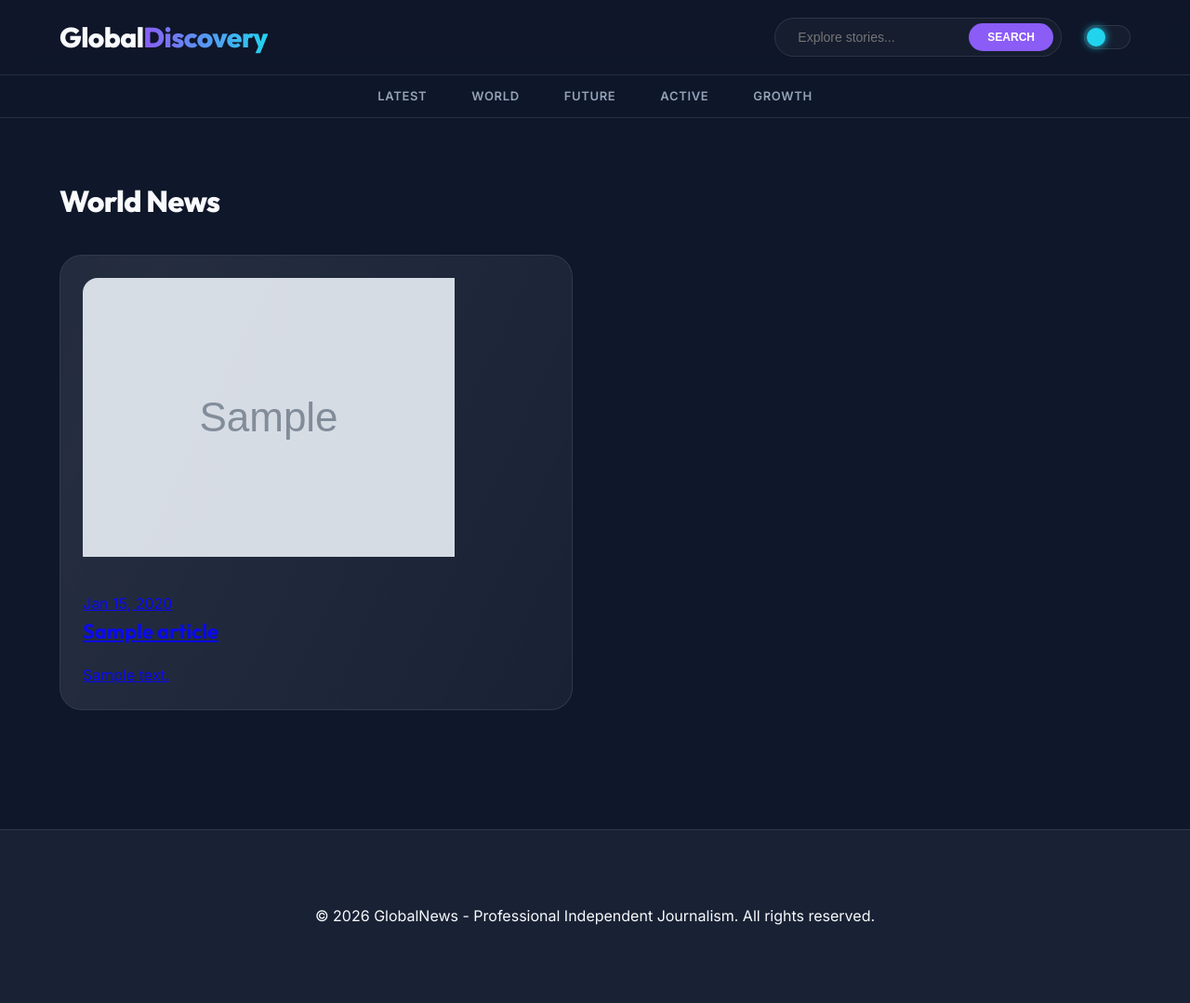
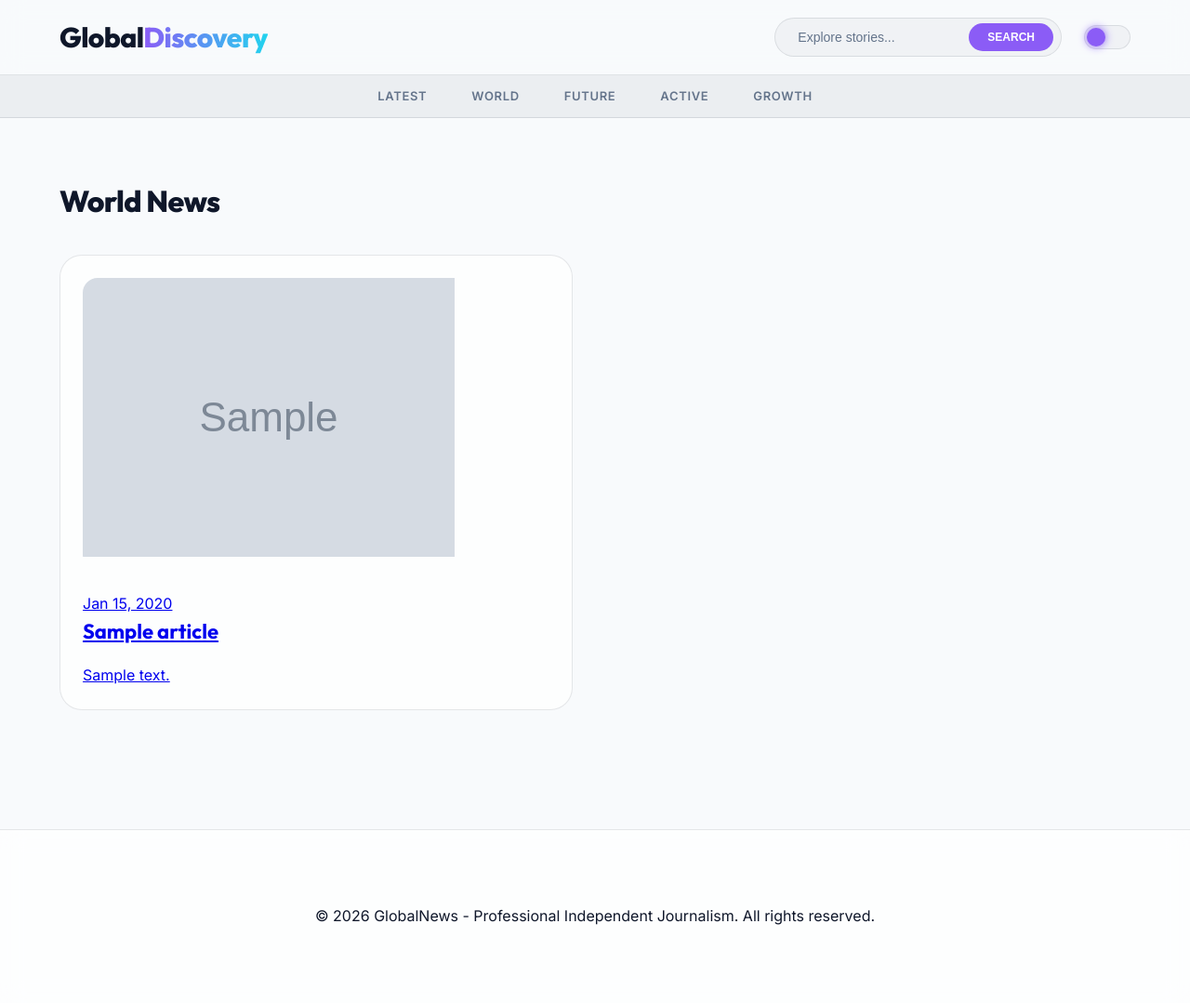
Before and after one commit to AsbinGhimire/news-sphere, a Django app: page /category/World/ in a window 1280 px wide. Shown: the whole page at 93% size. Run offline with Django 5.2, Linux system fonts and the light colour scheme; tables that the repository leaves empty hold one stand-in row (values such as "Sample post"); grey boxes marked "Sample" are stand-in pictures.

Commit message:
UI: Set Light Mode as primary, fix theme toggle logic and syntax

```diff
--- a/static/css/style.css
+++ b/static/css/style.css
@@ -1,29 +1,29 @@
 :root {
     --primary: #8b5cf6; /* Electric Violet */
-    --primary-glow: rgba(139, 92, 246, 0.4);
+    --primary-glow: rgba(139, 92, 246, 0.15);
     --secondary: #22d3ee; /* Cyan */
-    --bg: #0f172a; /* Deep Slate */
-    --bg-card: rgba(30, 41, 59, 0.7); /* Glass Slate */
+    --bg: #f8fafc; /* Light Slate Foundation */
+    --bg-card: rgba(255, 255, 255, 0.7); /* Frost Glass */
+    --text: #0f172a; /* Deep Slate Text */
+    --text-muted: #64748b;
+    --border: rgba(15, 23, 42, 0.1);
+    --white: #ffffff;
+    --container-width: 1200px;
+    --glass: rgba(15, 23, 42, 0.03);
+    --glass-heavy: rgba(248, 250, 252, 0.82);
+    --blur: blur(12px);
+}
+
+/* Obsidian (Dark Mode) Theme Overrides */
+body.dark-mode {
+    --bg: #0f172a;
+    --bg-card: rgba(30, 41, 59, 0.7);
     --text: #f8fafc;
     --text-muted: #94a3b8;
     --border: rgba(255, 255, 255, 0.1);
-    --white: #ffffff;
-    --container-width: 1200px;
     --glass: rgba(255, 255, 255, 0.03);
     --glass-heavy: rgba(15, 23, 42, 0.8);
-    --blur: blur(12px);
-}
-
-/* Frost (Light Mode) Theme */
-body.light-mode {
-    --bg: #f8fafc;
-    --bg-card: rgba(255, 255, 255, 0.7);
-    --text: #0f172a;
-    --text-muted: #64748b;
-    --border: rgba(15, 23, 42, 0.1);
-    --glass: rgba(15, 23, 42, 0.03);
-    --glass-heavy: rgba(248, 250, 252, 0.82);
-    --primary-glow: rgba(139, 92, 246, 0.15);
+    --primary-glow: rgba(139, 92, 246, 0.4);
 }
 
 * {
@@ -55,6 +55,7 @@ body {
     line-height: 1.6;
     -webkit-font-smoothing: antialiased;
     overflow-x: hidden;
+    transition: background-color 0.4s ease, color 0.4s ease;
 }
 
 h1, h2, h3, .logo {
@@ -124,16 +125,16 @@ h1, h2, h3, .logo {
     left: 2px;
     width: 20px;
     height: 20px;
-    background: var(--secondary);
+    background: var(--primary);
     border-radius: 50%;
     transition: all 0.4s cubic-bezier(0.4, 0, 0.2, 1);
-    box-shadow: 0 0 10px var(--secondary);
+    box-shadow: 0 0 10px var(--primary);
 }
 
-body.light-mode .theme-icon {
+body.dark-mode .theme-icon {
     transform: translateX(24px);
-    background: var(--primary);
-    box-shadow: 0 0 10px var(--primary);
+    background: var(--secondary);
+    box-shadow: 0 0 10px var(--secondary);
 }
 
 .logo {
@@ -169,10 +170,14 @@ body.light-mode .theme-icon {
     background: transparent;
     border: none;
     padding: 0.5rem 1rem;
-    color: white;
+    color: var(--text);
     font-size: 0.875rem;
     width: 200px;
     outline: none;
+}
+
+.search-form input::placeholder {
+    color: var(--text-muted);
 }
 
 .search-form button {
@@ -194,7 +199,7 @@ body.light-mode .theme-icon {
 
 /* Sub-Navbar */
 .navbar {
-    background: rgba(15, 23, 42, 0.5);
+    background: rgba(15, 23, 42, 0.05);
     border-bottom: 1px solid var(--border);
 }
 
@@ -221,7 +226,7 @@ nav ul li a:hover {
     color: var(--primary);
 }
 
-/* Hero Section - Obsidian Style */
+/* Hero Section */
 .hero-news {
     padding: 4rem 0;
     background: radial-gradient(circle at 50% -20%, var(--primary-glow), transparent);
@@ -266,7 +271,6 @@ nav ul li a:hover {
     letter-spacing: -0.03em;
 }
 
-/* Animations Trigger */
 .reveal {
     opacity: 0;
     transition: opacity 0.8s ease-out, transform 0.8s ease-out;
@@ -278,7 +282,6 @@ nav ul li a:hover {
     transform: translateY(0);
 }
 
-/* Grid Design */
 .section-title {
     font-size: 2rem;
     font-weight: 800;
@@ -298,28 +301,12 @@ nav ul li a:hover {
     border-radius: 1.5rem;
     padding: 1.5rem;
     transition: all 0.4s cubic-bezier(0.4, 0, 0.2, 1);
-    position: relative;
-    overflow: hidden;
-}
-
-.article-card::after {
-    content: '';
-    position: absolute;
-    top: 0; left: -100%;
-    width: 200%; height: 100%;
-    background: linear-gradient(115deg, transparent, rgba(255,255,255,0.05), transparent);
-    transition: 0.5s;
-    pointer-events: none;
 }
 
 .article-card:hover {
     transform: translateY(-8px) scale(1.02);
     border-color: var(--primary);
-    box-shadow: 0 20px 40px -20px rgba(0,0,0,0.5);
-}
-
-.article-card:hover::after {
-    left: 100%;
+    box-shadow: 0 20px 40px -20px rgba(0,0,0,0.1);
 }
 
 .article-card .img-container {
@@ -335,7 +322,7 @@ nav ul li a:hover {
     margin-bottom: 1rem;
 }
 
-/* Detail View - Immersive */
+/* Detail View */
 .immersive-hero {
     height: 70vh;
     position: relative;
@@ -355,6 +342,7 @@ nav ul li a:hover {
     background: var(--bg);
     border-radius: 3rem 3rem 0 0;
     padding-top: 5rem;
+    transition: background-color 0.4s ease;
 }
 
 .article-detail {
@@ -363,7 +351,7 @@ nav ul li a:hover {
 }
 
 .ai-glass-card {
-    background: linear-gradient(135deg, rgba(139, 92, 246, 0.1), rgba(34, 211, 238, 0.1));
+    background: linear-gradient(135deg, var(--glass), var(--glass));
     backdrop-filter: var(--blur);
     border: 1px solid var(--border);
     border-radius: 2rem;
@@ -375,13 +363,12 @@ nav ul li a:hover {
     display: flex;
     align-items: center;
     gap: 0.75rem;
-    color: var(--secondary);
+    color: var(--primary);
     font-size: 0.875rem;
     margin-bottom: 1.5rem;
     text-transform: uppercase;
 }
 
-/* Footer Glass */
 footer {
     background: var(--bg-card);
     backdrop-filter: var(--blur);
@@ -391,21 +378,9 @@ footer {
     margin-top: 8rem;
 }
 
-/* Pagination Glass */
 .pagination a, .pagination span {
     background: var(--glass);
     border: 1px solid var(--border);
     border-radius: 12px;
     color: var(--text-muted);
 }
-
-.pagination a:hover {
-    border-color: var(--primary);
-    color: var(--primary);
-}
-
-@media (max-width: 768px) {
-    .featured-card h1 { font-size: 2.25rem; }
-    .featured-hero-content { padding: 1.5rem; }
-    .immersive-hero { height: 40vh; }
-}
--- a/static/js/main.js
+++ b/static/js/main.js
@@ -4,23 +4,29 @@ document.addEventListener('DOMContentLoaded', () => {
     const themeToggle = document.getElementById('theme-toggle');
     const currentTheme = localStorage.getItem('theme');
 
-    if (currentTheme === 'light') {
-        body.classList.add('light-mode');
+    // Default to Light Mode (none), add 'dark-mode' if preference is dark
+    if (currentTheme === 'dark') {
+        body.classList.add('dark-mode');
     }
 
     if (themeToggle) {
         themeToggle.addEventListener('click', () => {
-            body.classList.toggle('light-mode');
-            let theme = 'dark';
-            if (body.classList.contains('light-mode')) {
-                theme = 'light';
-            }
+            body.classList.toggle('dark-mode');
+            const theme = body.classList.contains('dark-mode') ? 'dark' : 'light';
             localStorage.setItem('theme', theme);
         });
     }
 
     // Scroll Progress Bar
-    ...
+    const progress = document.getElementById('scroll-progress');
+    if (progress) {
+        window.addEventListener('scroll', () => {
+            const winScroll = document.body.scrollTop || document.documentElement.scrollTop;
+            const height = document.documentElement.scrollHeight - document.documentElement.clientHeight;
+            const scrolled = (winScroll / height) * 100;
+            progress.style.width = scrolled + "%";
+        });
+    }
 
     // Intersection Observer for Reveal Animations
     const observerOptions = {
```
